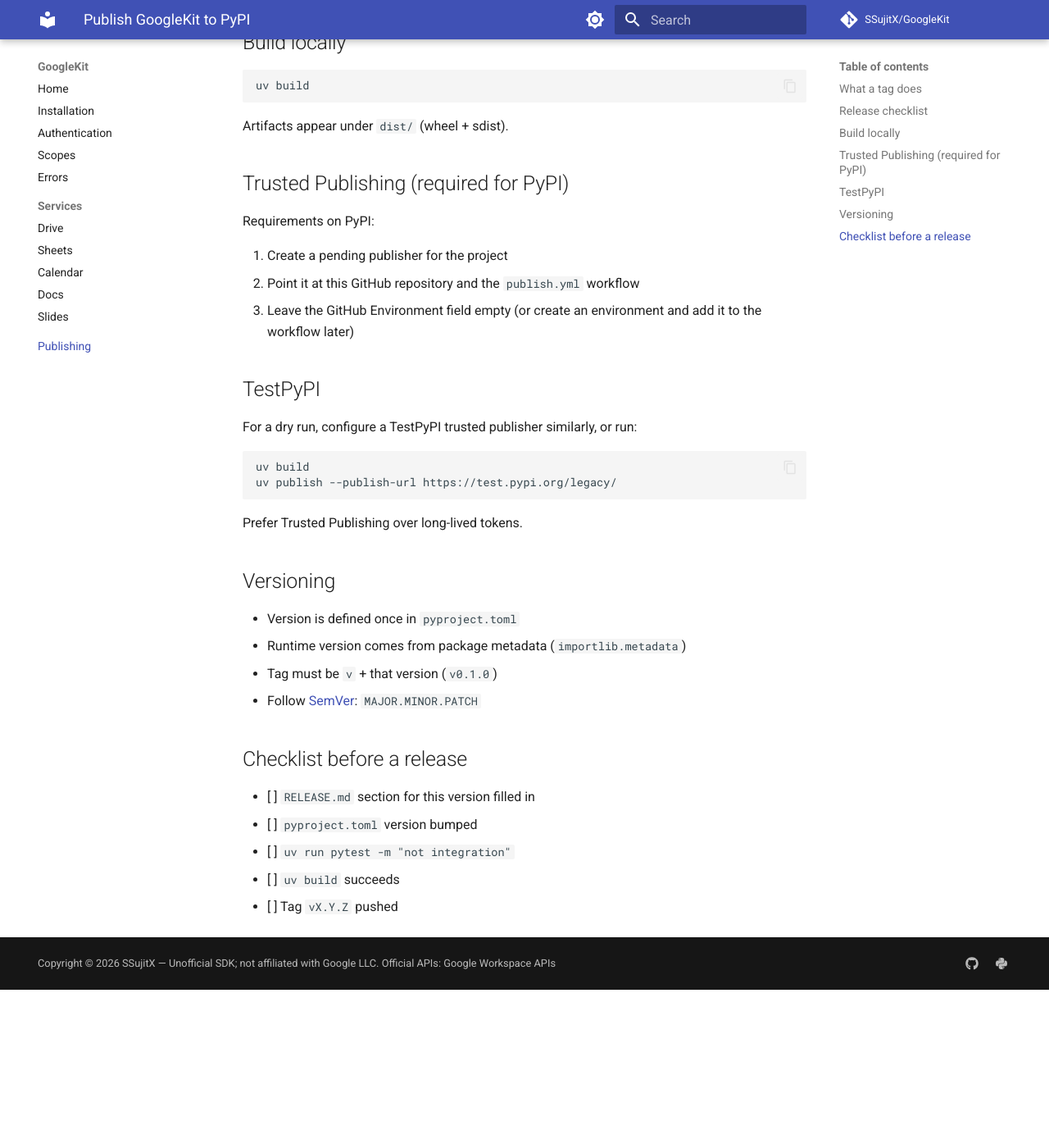
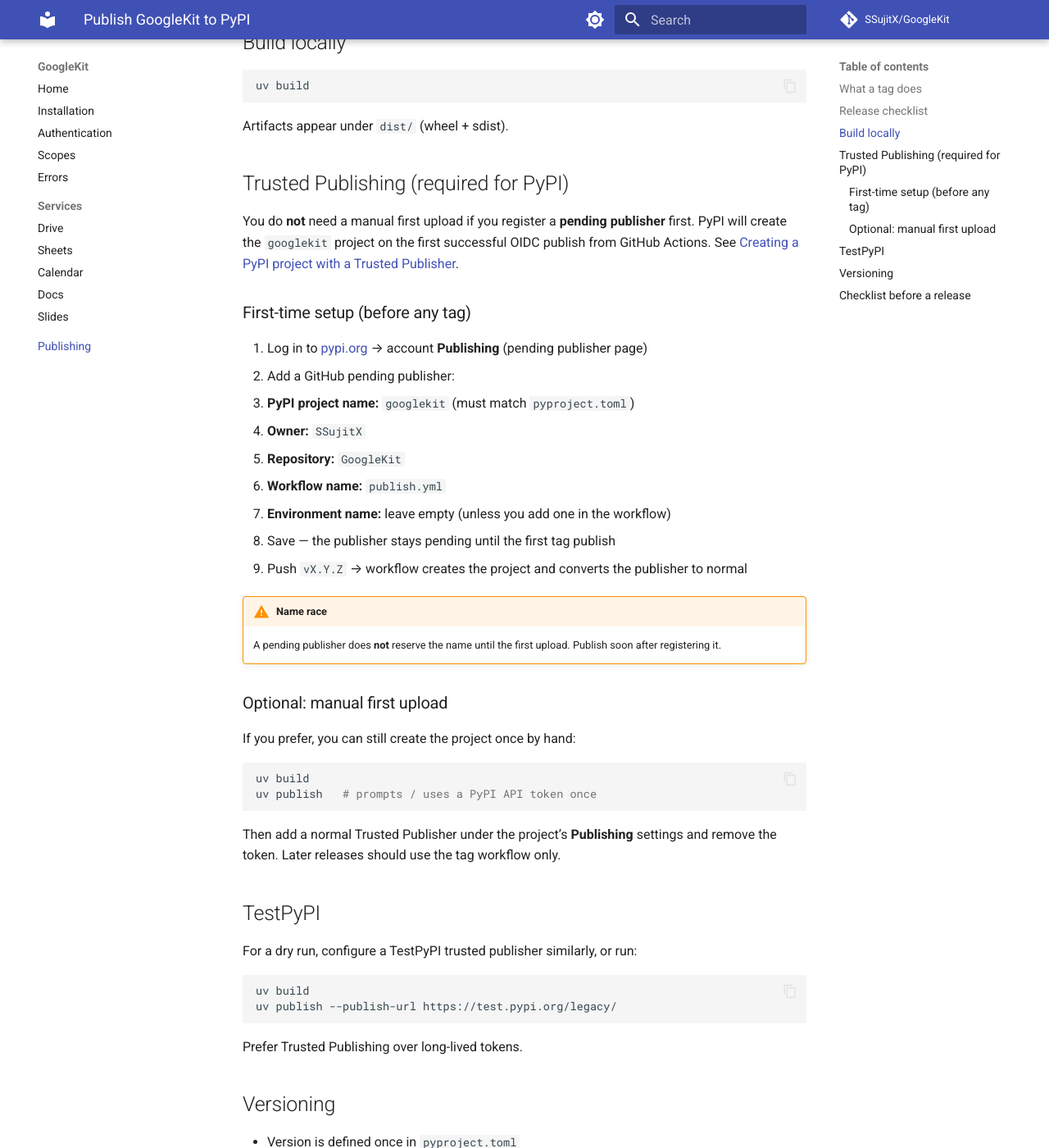
Before and after one commit to SSujitX/GoogleKit, an MkDocs documentation site: the page built from docs/publishing.md, in a window 1280 px wide and 1400 px high, scrolled down 1006 px. Shown: the whole window at 82% size. Built offline with MkDocs 1.6.1 and Material for MkDocs 9.7.7, drawn with Linux system fonts in a browser that asks for light colours; comment, search, counter and statistics services are not loaded; before the commit the page ends 2213 px from its top, so only the background shows below that.

Commit message:
docs: Update publishing documentation for GoogleKit with detailed steps for setting up a pending publisher and optional manual upload process

````diff
--- a/docs/publishing.md
+++ b/docs/publishing.md
@@ -50,11 +50,37 @@
 
 ## Trusted Publishing (required for PyPI)
 
-Requirements on PyPI:
+You do **not** need a manual first upload if you register a **pending publisher** first.
+PyPI will create the `googlekit` project on the first successful OIDC publish from GitHub Actions.
+See [Creating a PyPI project with a Trusted Publisher](https://docs.pypi.org/trusted-publishers/creating-a-project-through-oidc/).
 
-1. Create a pending publisher for the project
-2. Point it at this GitHub repository and the `publish.yml` workflow
-3. Leave the GitHub Environment field empty (or create an environment and add it to the workflow later)
+### First-time setup (before any tag)
+
+1. Log in to [pypi.org](https://pypi.org/) → account **Publishing** (pending publisher page)
+2. Add a GitHub pending publisher:
+   - **PyPI project name:** `googlekit` (must match `pyproject.toml`)
+   - **Owner:** `SSujitX`
+   - **Repository:** `GoogleKit`
+   - **Workflow name:** `publish.yml`
+   - **Environment name:** leave empty (unless you add one in the workflow)
+3. Save — the publisher stays pending until the first tag publish
+4. Push `vX.Y.Z` → workflow creates the project and converts the publisher to normal
+
+!!! warning "Name race"
+    A pending publisher does **not** reserve the name until the first upload.
+    Publish soon after registering it.
+
+### Optional: manual first upload
+
+If you prefer, you can still create the project once by hand:
+
+```bash
+uv build
+uv publish   # prompts / uses a PyPI API token once
+```
+
+Then add a normal Trusted Publisher under the project’s **Publishing** settings and remove the token.
+Later releases should use the tag workflow only.
 
 ## TestPyPI
 
````
